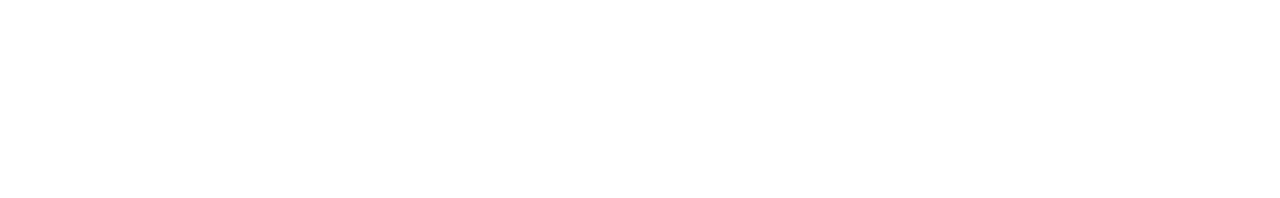
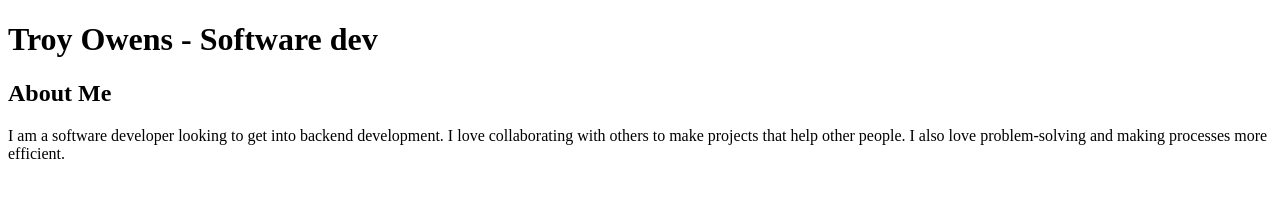
Before and after one commit to TroyOwens0493/learn-git, a plain HTML site: page index.html in a window 1280 px wide. Drawn offline with Linux system fonts and the light colour scheme.

Commit message:
start the html for the site

```diff
--- a/index.html
+++ b/index.html
@@ -6,6 +6,13 @@
   <title>Document</title>
 </head>
 <body>
+        <header>
+            <h1 class="title">Troy Owens - Software dev</h1>
+        </header>
+        <div class="about-me">
+            <h2>About Me</h2>
+            <p>I am a software developer looking to get into backend development. I love collaborating with others to make projects that help other people. I also love problem-solving and making processes more efficient.</p>
+        </div>
 
 </body>
 </html>
```
